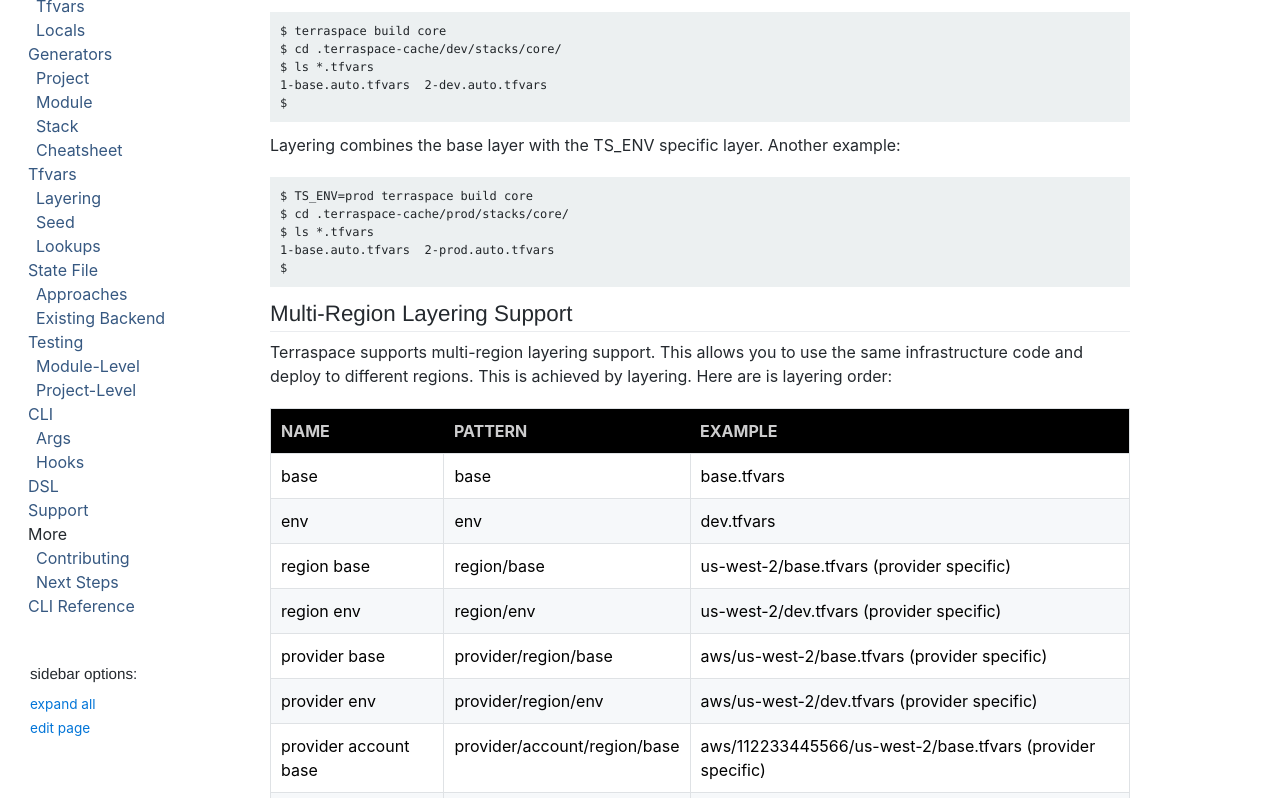
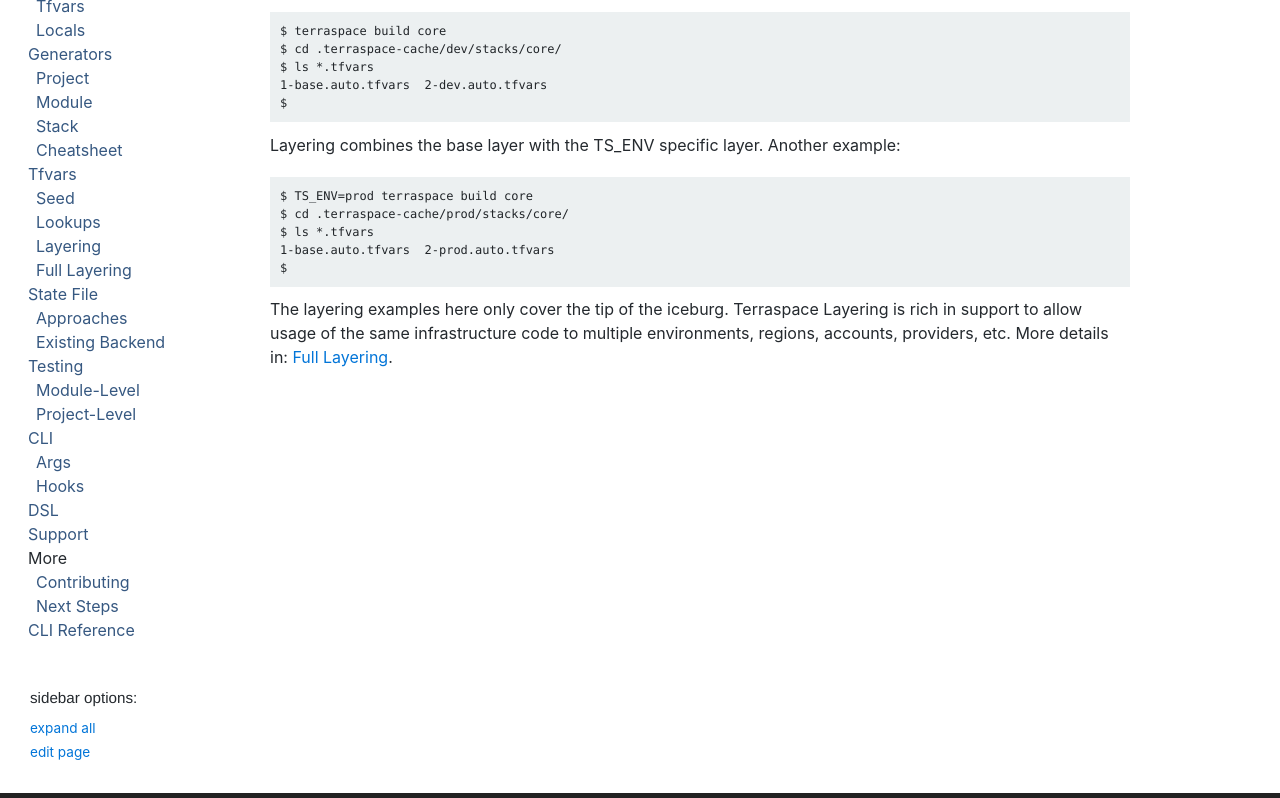
Before and after one commit to boltops-tools/terraspace-docs, a Jekyll site: the page built from _docs/tfvars/layering.md, in a window 1280 px wide and 1400 px high, scrolled down 855 px. Shown: the top 798 px of the window. Built offline with Jekyll 4.4.1, drawn with Linux system fonts in a browser that asks for light colours; a script that is not in the unit is left out; some of the changed text lies outside the part shown; grey boxes are pictures that could not be loaded.

Commit message:
full layering docs

```diff
--- a/_docs/tfvars/layering.md
+++ b/_docs/tfvars/layering.md
@@ -37,44 +37,4 @@
     1-base.auto.tfvars  2-prod.auto.tfvars
     $
 
-## Multi-Region Layering Support
-
-Terraspace supports multi-region layering support. This allows you to use the same infrastructure code and deploy to different regions. This is achieved by layering.  Here are is layering order:
-
-Name                  | Pattern                      | Example
-----------------------|------------------------------|---------------
-base                  | base                         | base.tfvars
-env                   | env                          | dev.tfvars
-region base           | region/base                  | us-west-2/base.tfvars (provider specific)
-region env            | region/env                   | us-west-2/dev.tfvars (provider specific)
-provider base         | provider/region/base         | aws/us-west-2/base.tfvars (provider specific)
-provider env          | provider/region/env          | aws/us-west-2/dev.tfvars (provider specific)
-provider account base | provider/account/region/base | aws/112233445566/us-west-2/base.tfvars (provider specific)
-provider account env  | provider/account/region/env  | aws/112233445566/us-west-2/dev.tfvars (provider specific)
-
-The "account" depends on the provider. IE: For aws it's account. For google, account maps to the project.
-
-To deploy the same infrastructure code to different regions, simply switch your env to use a different region and run `terraspace up`. Examples:
-
-## AWS
-
-For AWS, switching region can be done by changing `AWS_REGION`.
-
-    AWS_REGION=us-east-1 terraspace up demo
-    AWS_REGION=us-west-2 terraspace up demo
-
-## Google Cloud
-
-For Google Cloud, switch the region with the `gcloud` command.
-
-    gcloud config set compute/region us-central1
-    gcloud config get-value compute/region
-    terraspace up demo
-
-    gcloud config set compute/region us-east4
-    gcloud config get-value compute/region
-    terraspace up demo
-
-## Cloud Provider Differences
-
-Each Cloud provider is a little different. For example, AWS is more region-centric, and Google Cloud is more global-centric. It's up to you how to leverage Terraspace. It can handle both region-centric and global-central cases just fine.
+The layering examples here only cover the tip of the iceburg. Terraspace Layering is rich in support to allow usage of the same infrastructure code to multiple environments, regions, accounts, providers, etc. More details in: [Full Layering]({% link _docs/tfvars/full-layering.md %}).
--- a/_includes/sidebar.html
+++ b/_includes/sidebar.html
@@ -57,9 +57,10 @@
       </li>
       <li><a href="{% link _docs/tfvars.md %}">Tfvars</a>
         <ul>
-          <li><a href="{% link _docs/tfvars/layering.md %}">Layering</a></li>
           <li><a href="{% link _docs/tfvars/seed.md %}">Seed</a></li>
           <li><a href="{% link _docs/tfvars/lookups.md %}">Lookups</a></li>
+          <li><a href="{% link _docs/tfvars/layering.md %}">Layering</a></li>
+          <li><a href="{% link _docs/tfvars/full-layering.md %}">Full Layering</a></li>
         </ul>
       </li>
       <li><a href="{% link _docs/state.md %}">State File</a>
```
Also changed, not shown: _docs/tfvars/full-layering.md (added, +76 -0 lines).
